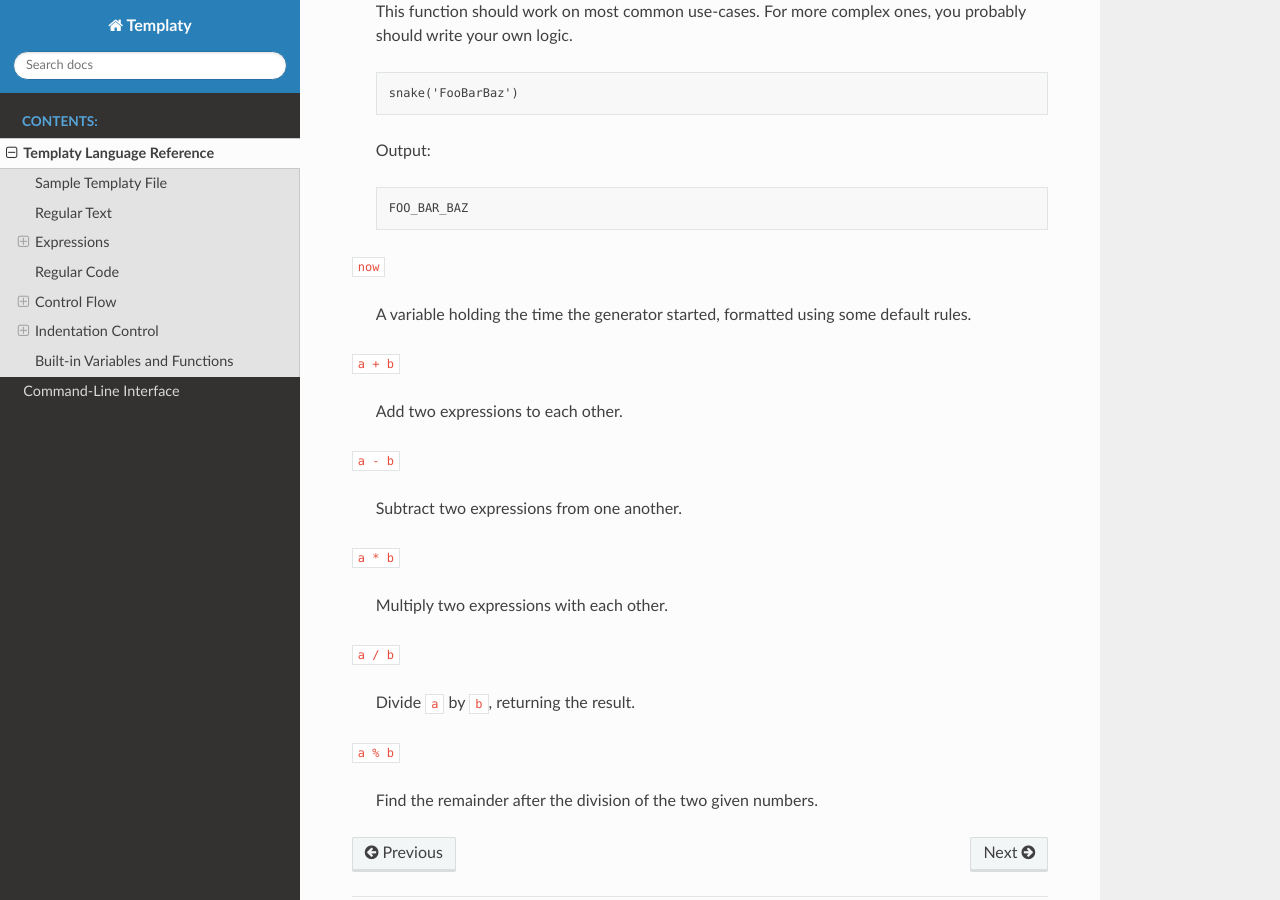
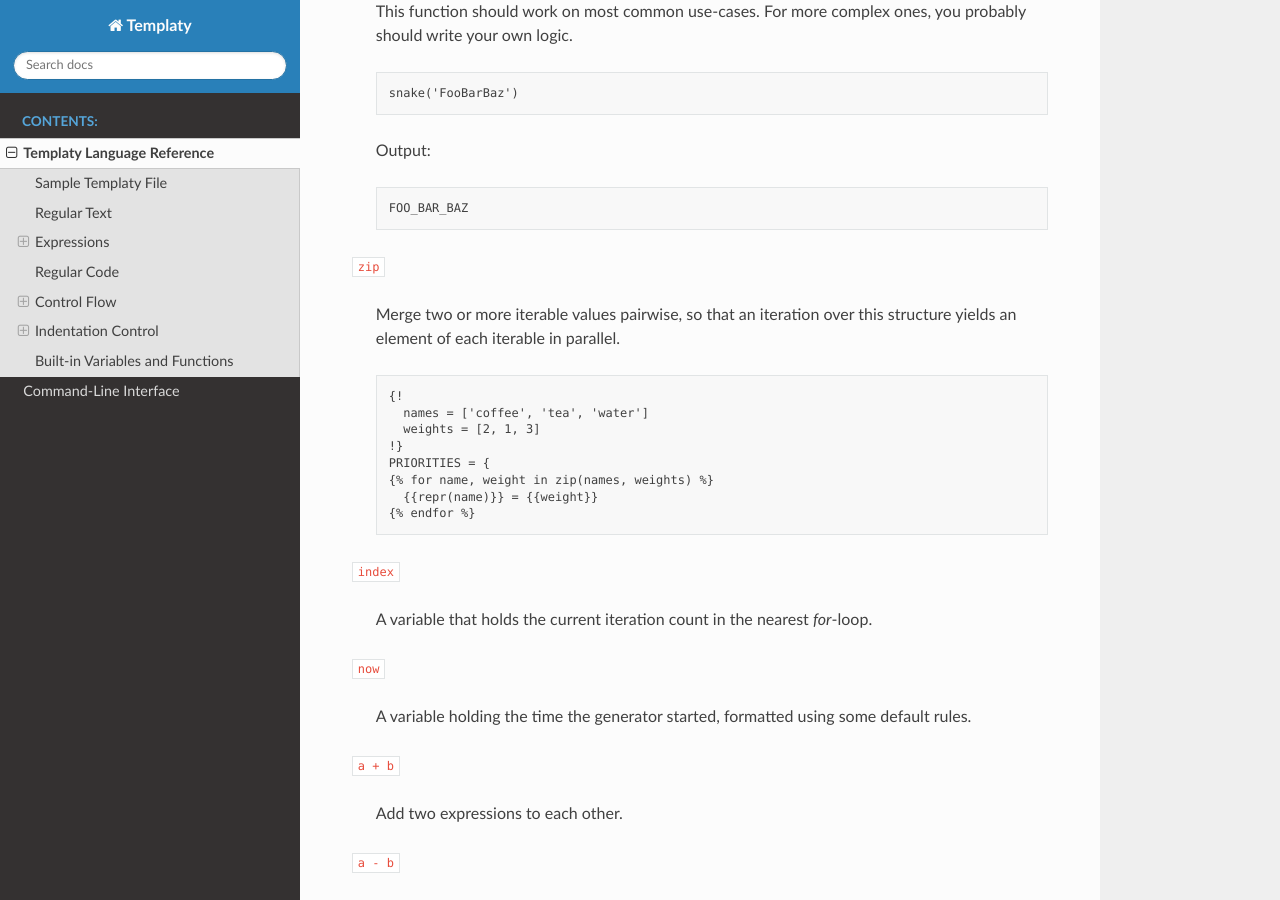
Before and after one commit to samvv/Templaty, a Sphinx documentation site: the page built from docs/langref.rst, in a window 1280 px wide and 900 px high, scrolled down 6479 px. Built offline with Sphinx 7.4.7 and the Read the Docs theme 2.0.0, drawn with Linux system fonts in a browser that asks for light colours.

Commit message:
docs: Update language reference

```diff
--- a/docs/langref.rst
+++ b/docs/langref.rst
@@ -354,6 +354,26 @@ out-of-the-box.
 
     FOO_BAR_BAZ
 
+``zip``
+
+  Merge two or more iterable values pairwise, so that an iteration over this structure yields
+  an element of each iterable in parallel.
+
+  .. code-block:: none
+
+    {!
+      names = ['coffee', 'tea', 'water']
+      weights = [2, 1, 3]
+    !}
+    PRIORITIES = {
+    {% for name, weight in zip(names, weights) %}
+      {{repr(name)}} = {{weight}}
+    {% endfor %}
+
+``index``
+
+  A variable that holds the current iteration count in the nearest `for`-loop.
+
 ``now``
 
   A variable holding the time the generator started, formatted using some default rules.
```
